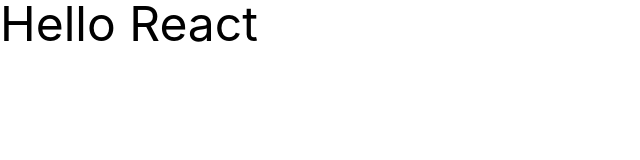
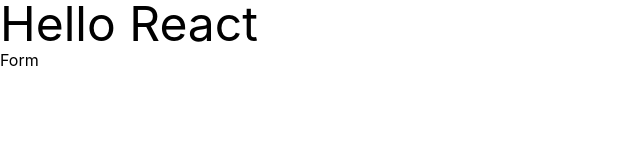
Before and after one commit to septianadip17/slicing-exercise-part1, a React (Create React App) app: page / in a window 1280 px wide. Shown: the top 160 px of the page, without its empty margins (0-640 px from the left). Built offline with nearby package versions, Linux system fonts and the light colour scheme.

Commit message:
form component showed

```diff
--- a/src/App.js
+++ b/src/App.js
@@ -1,7 +1,10 @@
+import Form from "./components/Form";
+
 function App() {
   return (
     <div>
       <h1 className="text-5xl">Hello React</h1>
+      <Form />
     </div>
   );
 }
--- a/src/components/Form.js
+++ b/src/components/Form.js
@@ -0,0 +1,5 @@
+import * as React from "react";
+
+export default function Form() {
+  return <div>Form</div>;
+}
```
